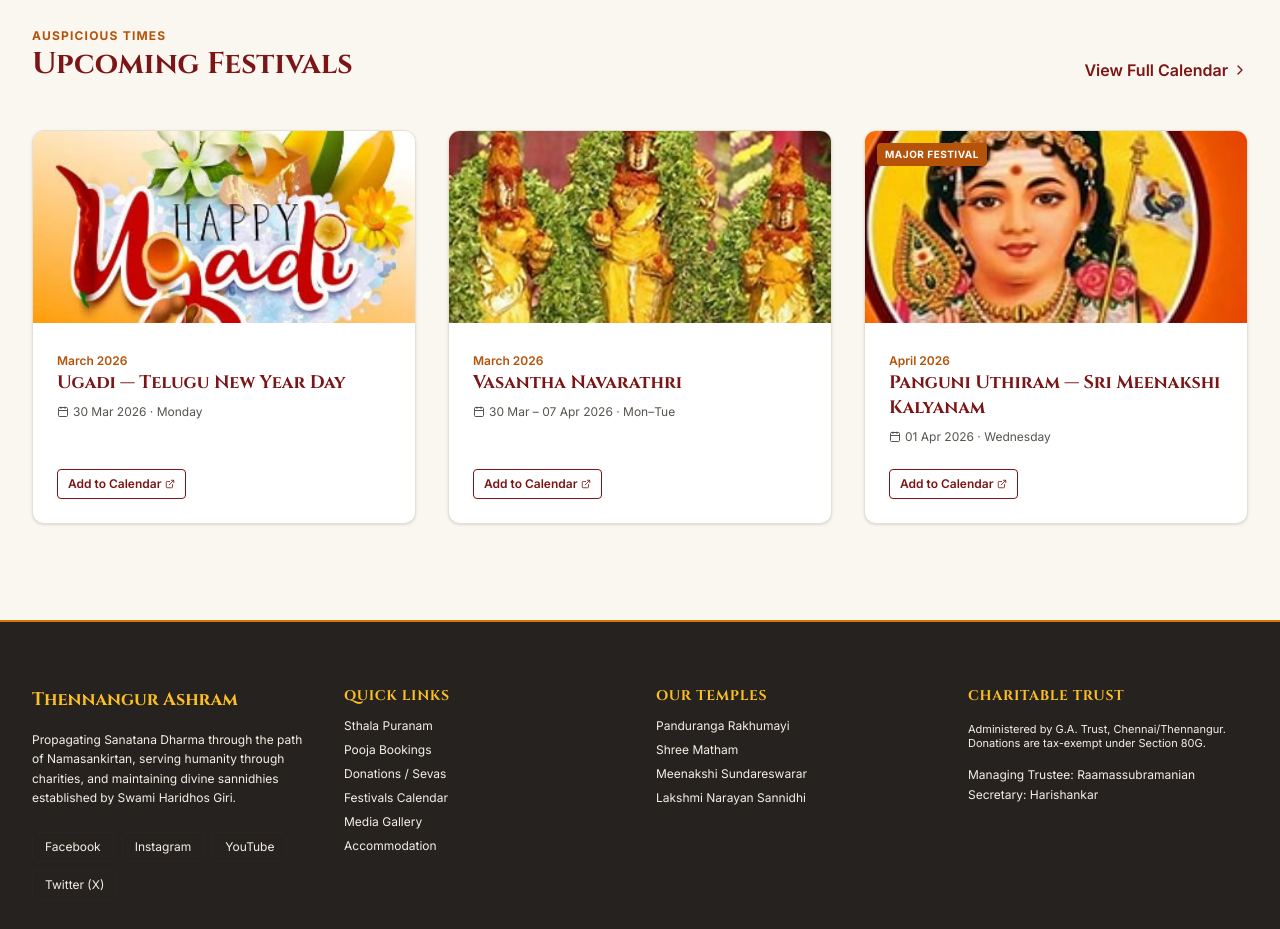
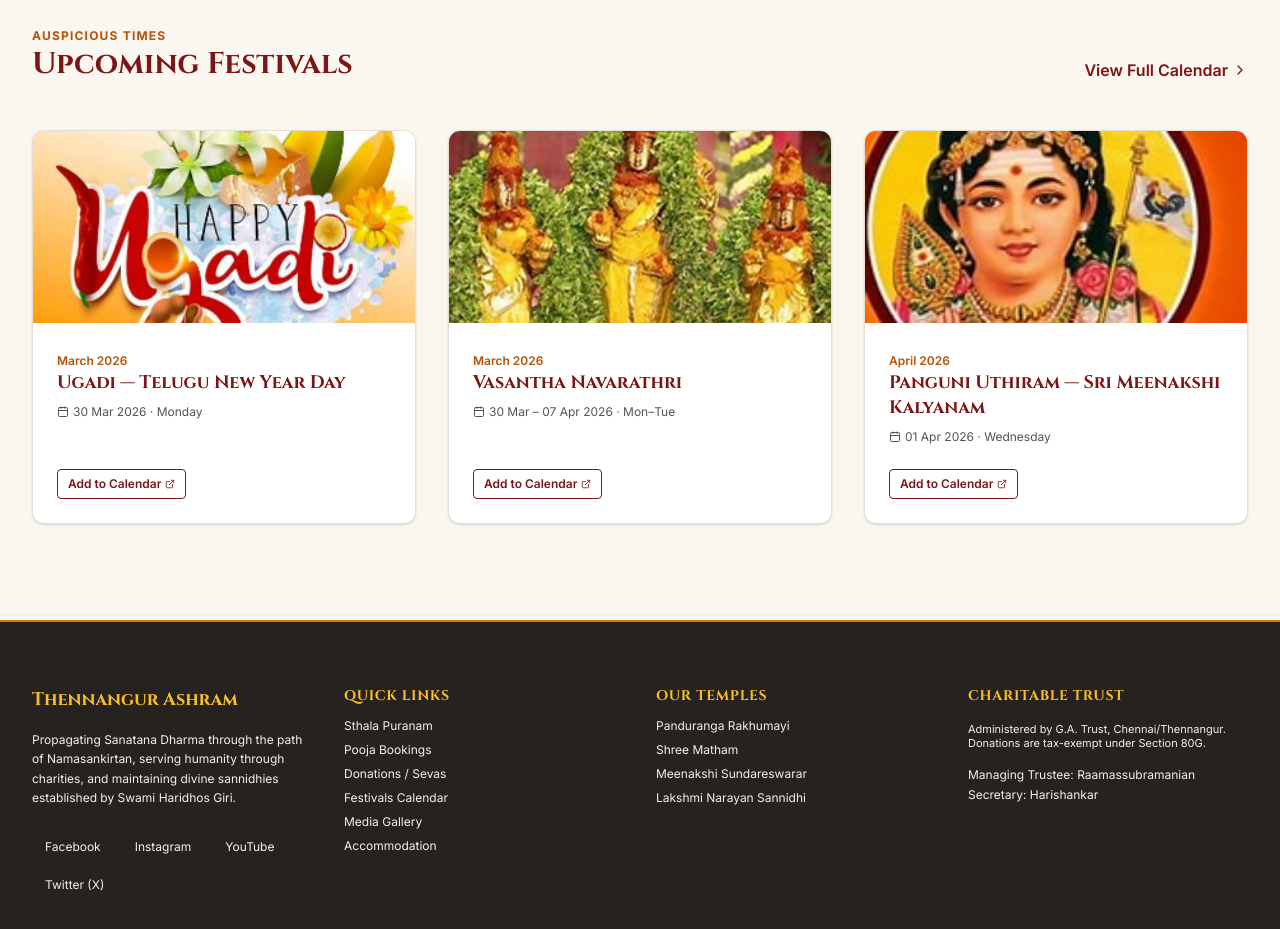
Before and after one commit to ek-nath/thennangur, a React (Vite) app: page / in a window 1280 px wide. Shown: the part 3440-4369 px from the top of the page. Built offline with nearby package versions, Linux system fonts and the light colour scheme; the HTML template or start-up script is replaced by a standard one.

Commit message:
Remove Major Festival badge and special card highlights from events page

```diff
--- a/src/App.jsx
+++ b/src/App.jsx
@@ -1877,9 +1877,6 @@ export default function App() {
                         className="w-full h-full object-cover group-hover:scale-102 transition-transform duration-300"
                         loading="lazy"
                       />
-                      {event.isSpecial && (
-                        <span className="absolute top-3 left-3 bg-temple-saffron-600 text-white text-[10px] uppercase font-bold tracking-wider px-2 py-1 rounded">Major Festival</span>
-                      )}
                     </div>
                     <div className="p-6 flex-grow flex flex-col justify-between space-y-4">
                       <div className="space-y-2">
@@ -3410,13 +3407,10 @@ export default function App() {
                 return (
                   <div className="grid grid-cols-1 md:grid-cols-2 lg:grid-cols-4 gap-6">
                     {filtered.map(event => (
-                      <div key={event.id} className={`bg-white rounded-xl shadow overflow-hidden flex flex-col justify-between border hover:shadow-md transition-shadow duration-200 ${event.isSpecial ? 'border-temple-saffron-400 ring-1 ring-temple-saffron-200' : 'border-temple-stone-200'}`}>
+                      <div key={event.id} className="bg-white rounded-xl shadow overflow-hidden flex flex-col justify-between border border-temple-stone-200 hover:shadow-md transition-shadow duration-200">
                         <div>
                           <div className="h-40 overflow-hidden relative bg-temple-stone-100">
                             <img src={event.image} alt={event.title} className="w-full h-full object-cover" loading="lazy" />
-                            {event.isSpecial && (
-                              <span className="absolute top-2.5 left-2.5 bg-temple-saffron-600 text-white text-[9px] uppercase font-bold tracking-wider px-2 py-0.5 rounded shadow">Major festival</span>
-                            )}
                           </div>
                           <div className="p-5 space-y-2">
                             <span className="text-[10px] text-temple-saffron-600 font-bold uppercase tracking-wider">{event.monthGroup}</span>
```
